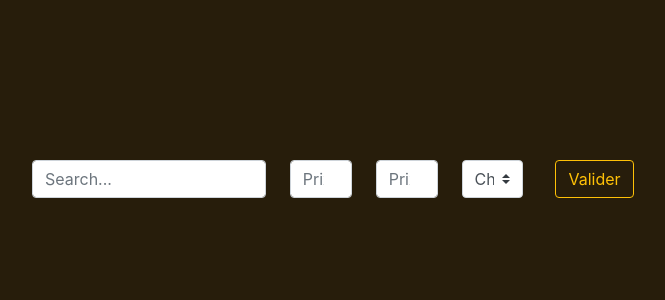
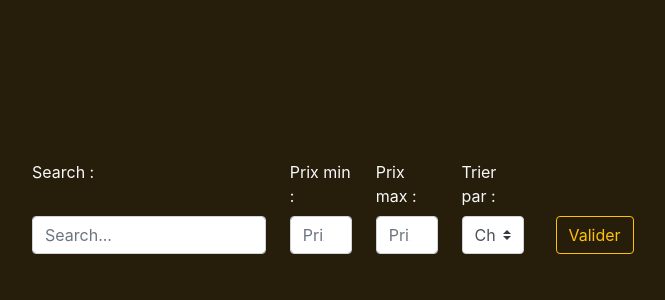
Before and after one commit to misterlynx/Cog-ShopV2, a Symfony app: template templates/shop/shop.html.twig in a window 1280 px wide. Shown: the top 300 px of the page, without its empty margins (217-882 px from the left). Run offline with Twig, Linux system fonts and the light colour scheme; the template is opened without the code that fills it, so the values that code supplies are empty; some libraries are stand-ins or nearby versions; some web fonts are replaced.

Commit message:
modif input triage

```diff
--- a/templates/shop/shop.html.twig
+++ b/templates/shop/shop.html.twig
@@ -10,6 +10,23 @@
 
             <div class="row">
                 <div class="col-lg-3">
+                    <label for="search">Search : </label>
+                </div>
+
+                <div class="col-lg-1">
+                <label for="p_min">Prix min : </label>
+                </div>
+
+                <div class="col-lg-1">
+                <label for="p_max">Prix max : </label>
+                </div>
+
+                <div class="col-lg-1">
+                <label for="inputGroupSelect01"> Trier par : </label>
+                </div>
+            </div>{# row #}
+            <div class="row justify-content-end">
+                <div class="col-lg-3">
 
                         <input class="form-control" type="text" placeholder="Search..." name="s" is="search" value="{{ params.s }}">
                     </div>
@@ -21,6 +38,7 @@
                     <div class="col-lg-1">
                         <input class="form-control" type="number" placeholder="Prix max" name="p_max" step="1" max="300" value="{{ params.p_max }}">
                     </div>
+
                     <div class="col-lg-1">
                         <div class="input-group mb-3">
                             <select class="custom-select" id="inputGroupSelect01" name="ordre" >
@@ -31,11 +49,9 @@
                             </select>
                         </div>
                     </div>
-
-                <div class="col-lg-1">
+                <div class="col-lg-6">
                     <button class="btn btn-outline-warning my-2 ml-2 my-sm-0"  type="submit">Valider</button>
                 </div>
-
             </div>
         </form>
     </div>
```
Lines whose indentation alone changed are shown as unchanged.
